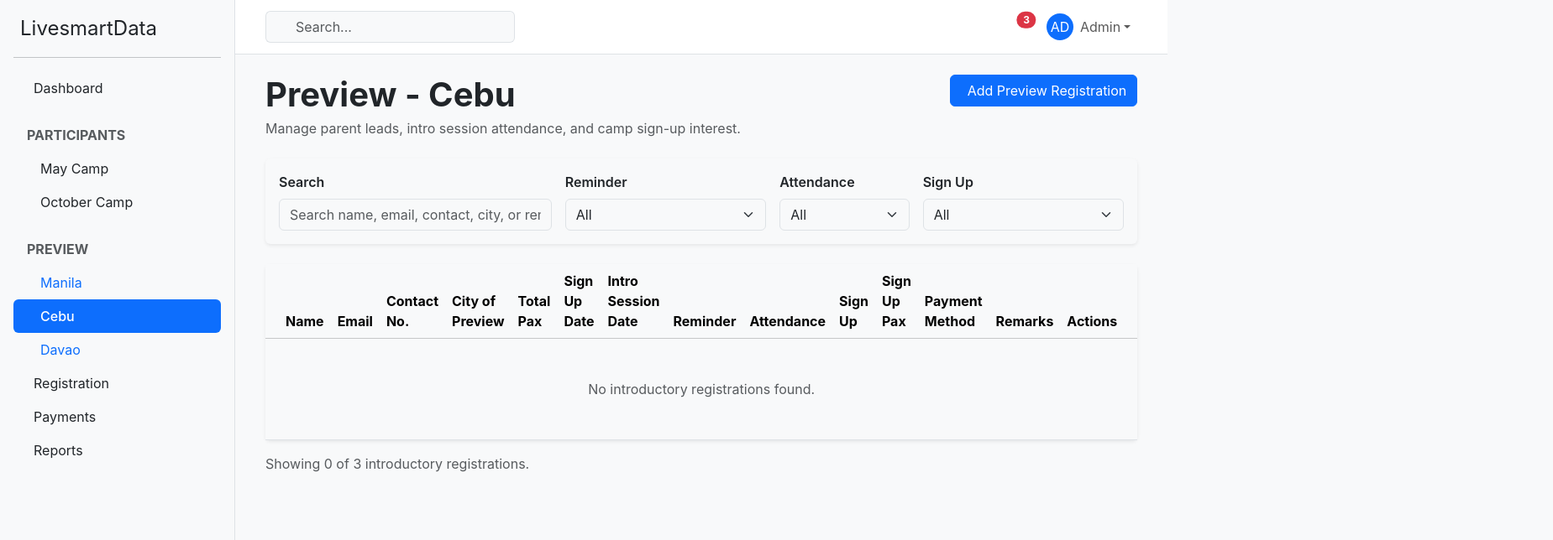
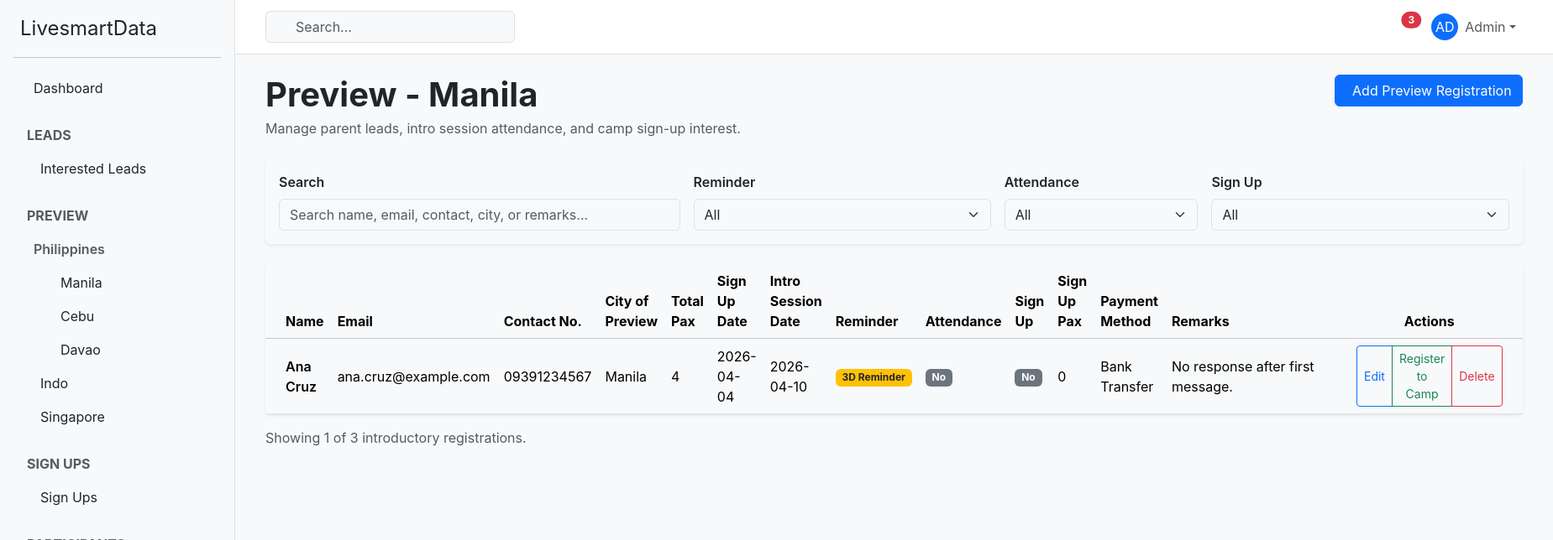
Before and after one commit to Snow-prog-14/LivesmartData, a React (Vite) app in the folder client/: page /preview/cebu in a window 1280 px wide. Shown: the top 644 px of the page at 84% size, 1849 px wide, since content can reach past the window. Built offline with nearby package versions, Linux system fonts and the light colour scheme; the HTML template or start-up script is replaced by a standard one.

Commit message:
change layout

```diff
--- a/client/src/App.tsx
+++ b/client/src/App.tsx
@@ -16,6 +16,8 @@ import Payments from "./pages/Payments/Payments";
 import Reports from "./pages/Reports/Reports";
 import Settings from "./pages/Settings/Settings";
 import IntroRegistrations from "./pages/IntroRegistrations/IntroRegistrations";
+import Leads from "./pages/Leads/Leads";
+import SignUps from "./pages/SignUps/SignUps";
 import "./App.css";
 
 function App() {
@@ -24,11 +26,17 @@ function App() {
       <Routes>
         <Route path="/" element={<DashboardLayout />}>
           <Route index element={<Dashboard />} />
+          <Route path="leads" element={<Leads />} />
+          <Route path="sign-ups" element={<SignUps />} />
           <Route
             path="preview"
-            element={<Navigate to="/preview/manila" replace />}
+            element={<Navigate to="/preview/philippines/manila" replace />}
           />
-          <Route path="preview/:city" element={<IntroRegistrations />} />
+          <Route
+            path="preview/:country/:city"
+            element={<IntroRegistrations />}
+          />
+          <Route path="preview/:country" element={<IntroRegistrations />} />
           <Route
             path="participants"
             element={<Navigate to="/participants/camp/may" replace />}
--- a/client/src/components/Sidebar.tsx
+++ b/client/src/components/Sidebar.tsx
@@ -28,8 +28,100 @@ const Sidebar: React.FC = () => {
             Dashboard
           </NavLink>
         </li>
+
         <li>
-          <div className="nav-item">
+          <div className="nav-link text-uppercase small text-muted fw-bold mt-3">
+            Leads
+          </div>
+
+          <NavLink
+            to="/leads"
+            className={({ isActive }) =>
+              `nav-link ps-4 ${isActive ? "active" : "link-dark"}`
+            }
+          >
+            <i className="bi bi-telephone me-2"></i>
+            Interested Leads
+          </NavLink>
+        </li>
+
+        <li>
+          <div className="nav-link text-uppercase small text-muted fw-bold mt-3">
+            Preview
+          </div>
+
+          <div className="nav-link ps-4 small text-muted fw-semibold">
+            Philippines
+          </div>
+
+          <NavLink
+            to="/preview/philippines/manila"
+            className={({ isActive }) =>
+              `nav-link ps-5 ${isActive ? "active" : "link-dark"}`
+            }
+          >
+            <i className="bi bi-geo-alt me-2"></i>
+            Manila
+          </NavLink>
+
+          <NavLink
+            to="/preview/philippines/cebu"
+            className={({ isActive }) =>
+              `nav-link ps-5 ${isActive ? "active" : "link-dark"}`
+            }
+          >
+            <i className="bi bi-geo-alt me-2"></i>
+            Cebu
+          </NavLink>
+
+          <NavLink
+            to="/preview/philippines/davao"
+            className={({ isActive }) =>
+              `nav-link ps-5 ${isActive ? "active" : "link-dark"}`
+            }
+          >
+            <i className="bi bi-geo-alt me-2"></i>
+            Davao
+          </NavLink>
+
+          <NavLink
+            to="/preview/indo"
+            className={({ isActive }) =>
+              `nav-link ps-4 ${isActive ? "active" : "link-dark"}`
+            }
+          >
+            <i className="bi bi-globe-asia-australia me-2"></i>
+            Indo
+          </NavLink>
+
+          <NavLink
+            to="/preview/singapore"
+            className={({ isActive }) =>
+              `nav-link ps-4 ${isActive ? "active" : "link-dark"}`
+            }
+          >
+            <i className="bi bi-globe me-2"></i>
+            Singapore
+          </NavLink>
+        </li>
+
+        <li>
+          <div className="nav-link text-uppercase small text-muted fw-bold mt-3">
+            Sign Ups
+          </div>
+
+          <NavLink
+            to="/sign-ups"
+            className={({ isActive }) =>
+              `nav-link ps-4 ${isActive ? "active" : "link-dark"}`
+            }
+          >
+            <i className="bi bi-pencil-square me-2"></i>
+            Sign Ups
+          </NavLink>
+        </li>
+
+        <li>
           <div className="nav-link text-uppercase small text-muted fw-bold mt-3">
             Participants
           </div>
@@ -53,56 +145,8 @@ const Sidebar: React.FC = () => {
             <i className="bi bi-calendar-event me-2"></i>
             October Camp
           </NavLink>
-          </div>
         </li>
-        <li>
-          <div className="nav-item">
-            <div className="nav-link text-uppercase small text-muted fw-bold mt-3">
-              Preview
-            </div>
 
-            <NavLink
-              to="/preview/manila"
-              className={({ isActive }) =>
-                `nav-link ps-4 ${isActive ? "active" : ""}`
-              }
-            >
-              <i className="bi bi-geo-alt me-2"></i>
-              Manila
-            </NavLink>
-
-            <NavLink
-              to="/preview/cebu"
-              className={({ isActive }) =>
-                `nav-link ps-4 ${isActive ? "active" : ""}`
-              }
-            >
-              <i className="bi bi-geo-alt me-2"></i>
-              Cebu
-            </NavLink>
-
-            <NavLink
-              to="/preview/davao"
-              className={({ isActive }) =>
-                `nav-link ps-4 ${isActive ? "active" : ""}`
-              }
-            >
-              <i className="bi bi-geo-alt me-2"></i>
-              Davao
-            </NavLink>
-          </div>
-        </li>
-        <li>
-          <NavLink
-            to="/registration"
-            className={({ isActive }) =>
-              `nav-link ${isActive ? "active" : "link-dark"}`
-            }
-          >
-            <i className="bi bi-clipboard-check me-2"></i>
-            Registration
-          </NavLink>
-        </li>
         <li>
           <NavLink
             to="/payments"
@@ -114,6 +158,7 @@ const Sidebar: React.FC = () => {
             Payments
           </NavLink>
         </li>
+
         <li>
           <NavLink
             to="/reports"
--- a/client/src/pages/IntroRegistrations/IntroRegistrations.tsx
+++ b/client/src/pages/IntroRegistrations/IntroRegistrations.tsx
@@ -59,10 +59,17 @@ const defaultFormData: IntroFormData = {
 
 const IntroRegistrations = () => {
   const navigate = useNavigate();
-  const { city } = useParams();
-
-  const activePreviewCity =
-    city === "cebu" ? "Cebu" : city === "davao" ? "Davao" : "Manila";
+  const { country, city } = useParams();
+  const activePreviewLocation =
+    country === "indo"
+      ? "Indo"
+      : country === "singapore"
+        ? "Singapore"
+        : city === "cebu"
+          ? "Cebu"
+          : city === "davao"
+            ? "Davao"
+            : "Manila";
 
   const [introRegistrations, setIntroRegistrations] = useState<
     IntroRegistration[]
@@ -88,8 +95,7 @@ const IntroRegistrations = () => {
     return introRegistrations.filter((record) => {
       const searchValue = searchTerm.toLowerCase();
 
-      const matchesPreviewCity = record.cityOfPreview === activePreviewCity;
-
+      const matchesPreviewCity = record.cityOfPreview === activePreviewLocation;
       const matchesSearch =
         record.name.toLowerCase().includes(searchValue) ||
         record.email.toLowerCase().includes(searchValue) ||
@@ -120,7 +126,7 @@ const IntroRegistrations = () => {
     reminderFilter,
     attendanceFilter,
     signUpFilter,
-    activePreviewCity,
+    activePreviewLocation,
   ]);
 
   const refreshIntroRegistrations = () => {
@@ -133,9 +139,11 @@ const IntroRegistrations = () => {
     setError("");
     setShowForm(false);
   };
-
   const handleAddClick = () => {
-    setFormData(defaultFormData);
+    setFormData({
+      ...defaultFormData,
+      cityOfPreview: activePreviewLocation,
+    });
     setEditingRecord(null);
     setError("");
     setShowForm(true);
@@ -263,7 +271,7 @@ const IntroRegistrations = () => {
     <div className="container-fluid">
       <div className="d-flex justify-content-between align-items-start mb-4">
         <div>
-          <h1 className="fw-bold mb-1">Preview - {activePreviewCity}</h1>{" "}
+          <h1 className="fw-bold mb-1">Preview - {activePreviewLocation}</h1>{" "}
           <p className="text-muted mb-0">
             Manage parent leads, intro session attendance, and camp sign-up
             interest.
--- /dev/null
+++ b/client/src/pages/Leads/Leads.tsx
@@ -0,0 +1,20 @@
+const Leads = () => {
+  return (
+    <div className="container-fluid">
+      <h1 className="fw-bold mb-1">Leads</h1>
+      <p className="text-muted">
+        Listahan ng mga tinatawagan or interested leads.
+      </p>
+
+      <div className="card border-0 shadow-sm">
+        <div className="card-body">
+          <p className="mb-0 text-muted">
+            Leads module placeholder. We will build the leads table next.
+          </p>
+        </div>
+      </div>
+    </div>
+  );
+};
+
+export default Leads;
--- a/client/src/pages/Participants/Participants.tsx
+++ b/client/src/pages/Participants/Participants.tsx
@@ -20,7 +20,6 @@ const Participants = () => {
 
   const activeCamp = campSeason === "october" ? "October Camp" : "May Camp";
 
-  const activeCampMonth = campSeason === "october" ? "October" : "May";
   const [allParticipants, setAllParticipants] = useState<Participant[]>([]);
   const [searchTerm, setSearchTerm] = useState("");
   const [programFilter, setProgramFilter] = useState("All");
--- /dev/null
+++ b/client/src/pages/SignUps/SignUps.tsx
@@ -0,0 +1,21 @@
+const SignUps = () => {
+  return (
+    <div className="container-fluid">
+      <h1 className="fw-bold mb-1">Sign Ups</h1>
+      <p className="text-muted">
+        Manage guardians, child payment, preview date, reminders, and child
+        information.
+      </p>
+
+      <div className="card border-0 shadow-sm">
+        <div className="card-body">
+          <p className="mb-0 text-muted">
+            Sign Ups module placeholder. We will build the sign-up table next.
+          </p>
+        </div>
+      </div>
+    </div>
+  );
+};
+
+export default SignUps;
```
Lines whose indentation alone changed are shown as unchanged.
